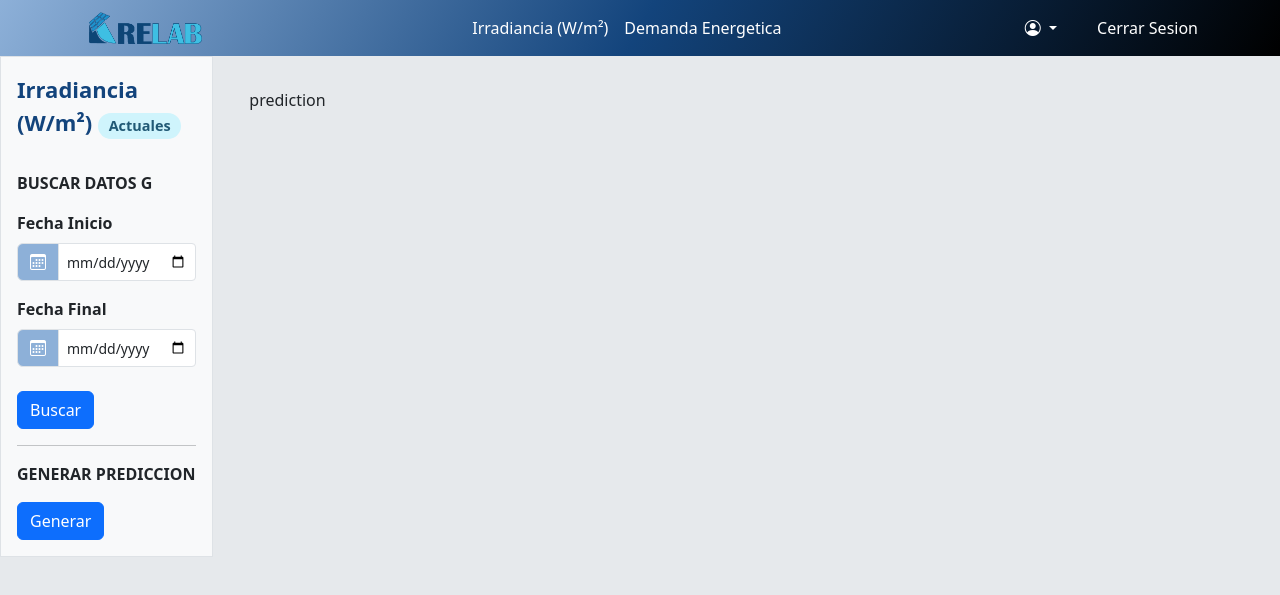
After one commit to NamKeunCJ/ModuloRelab, a Flask app: page /irradiance_prediction in a window 1280 px wide. The commit adds this page. Shown: the top 595 px of the page. Run offline with Flask 3, Linux system fonts and the light colour scheme; some libraries are stand-ins or nearby versions.

Commit message:
opcion prediccion

```diff
--- a/pro_relab/energia_renovable/app.py
+++ b/pro_relab/energia_renovable/app.py
@@ -566,5 +566,12 @@ def demand_value_calculation():
 
         return render_template('informe_y_Estadistica/date_hioki.html', db_dem=db_dem, db_ana_dem=db_ana_dem, consult_promedio=consult_promedio, consult_neto=consult_neto, costo = costo)
 
+#PREDICCION DE IRRADIANCIA
+@app.route('/irradiance_prediction')
+def irradiance_prediction():
+    prediction_g = 1
+    print (prediction_g)
+    return render_template('informe_y_Estadistica/date_davis.html',prediction_g = prediction_g)
+
 if __name__ == '__main__':
     app.run(debug=True)
--- a/pro_relab/energia_renovable/base de datos/datos_demanda sql.sql
+++ b/pro_relab/energia_renovable/base de datos/datos_demanda sql.sql
@@ -44,3 +44,6 @@ SELECT 'Pagaría a full' as nom_adem, SUM(con_adem)*10 FROM analisis_demanda WHE
 
 ---tabla analisis demanda
 SELECT fec_adem, exc_adem, con_adem, per_adem FROM analisis_demanda ORDER BY fec_adem ASC;
+
+--MODELO DE PREDICCION
+select * from dato_irradiancia where created_at >= '2024-08-13' and created_at < '2024-08-18' order by created_at desc;
--- a/pro_relab/energia_renovable/templates/informe_y_Estadistica/date_davis.html
+++ b/pro_relab/energia_renovable/templates/informe_y_Estadistica/date_davis.html
@@ -15,7 +15,8 @@
                     </h4>
                 </div>
                 <div class="offcanvas-body">
-                    <form id="irradiance-form" action="/irradiance_display" method="post">
+                    <label for="end_date" class="form-label" style="margin-bottom: 1rem;"><b>BUSCAR DATOS G</b></label>
+                    <form id="irradiance-form" action="/irradiance_display" method="post" >
                         <label for="start_date" class="form-label"><b>Fecha Inicio</b></label>
                         <div class="input-group mb-3">
                             <span class="input-group-text" id="basic-addon1"><i class="bi bi-calendar3"></i></span>
@@ -31,6 +32,9 @@
                         data-bs-custom-class="custom-tooltip"
                         data-bs-title="Asegurate de buscar los dias correctamente.">Buscar</button>
                     </form>
+                    <hr>
+                    <label for="end_date" class="form-label" style="margin-bottom: 1rem;"><b>GENERAR PREDICCION</b></label>
+                    <a class="btn btn-primary"  href="/irradiance_prediction" >Generar</a>
                 </div>
             </div>
 
@@ -38,7 +42,12 @@
                 <div class="container" data-aos="fade-up">
                     <div class="row" style="margin-bottom: 2rem; margin-top: 2rem;">
                         <div class="col ms-sm-auto">
-                            {% block date_davis_table %} {% include 'informe_y_Estadistica/date_davis_table.html' %} {% endblock %}
+
+                            {% if prediction_g and prediction_g == 1 %}
+                                {% block prediction_g %} {% include 'informe_y_Estadistica/prediction_g.html' %} {% endblock %}
+                            {% else %}
+                                {% block date_davis_table %} {% include 'informe_y_Estadistica/date_davis_table.html' %} {% endblock %}
+                            {% endif %}
                         </div>
 
                     </div>
--- a/pro_relab/energia_renovable/templates/informe_y_Estadistica/date_hioki.html
+++ b/pro_relab/energia_renovable/templates/informe_y_Estadistica/date_hioki.html
@@ -44,6 +44,7 @@
                             data-bs-title="Asegurate que el archivo Excel, tenga la columna AvePSum.">Subir</button>
                         </div>
                     </form>
+                    <hr>
                     <form action="/demand_value_calculation" method="post" >
                         <label for="file" class="form-label"><b>Costo de Energia</b></label>
                         <div class="input-group mb-3">
--- /dev/null
+++ b/pro_relab/energia_renovable/templates/informe_y_Estadistica/prediction_g.html
@@ -0,0 +1 @@
+prediction
```
Also changed, not shown: 1 other file.
